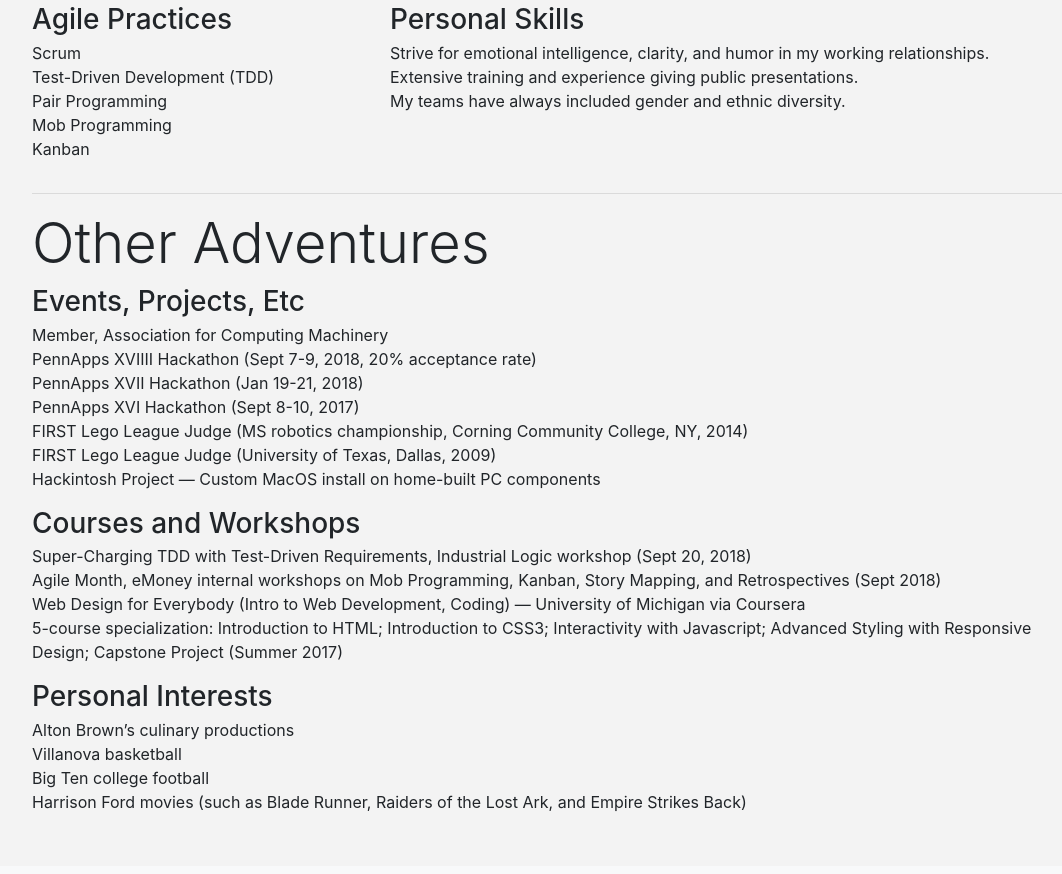
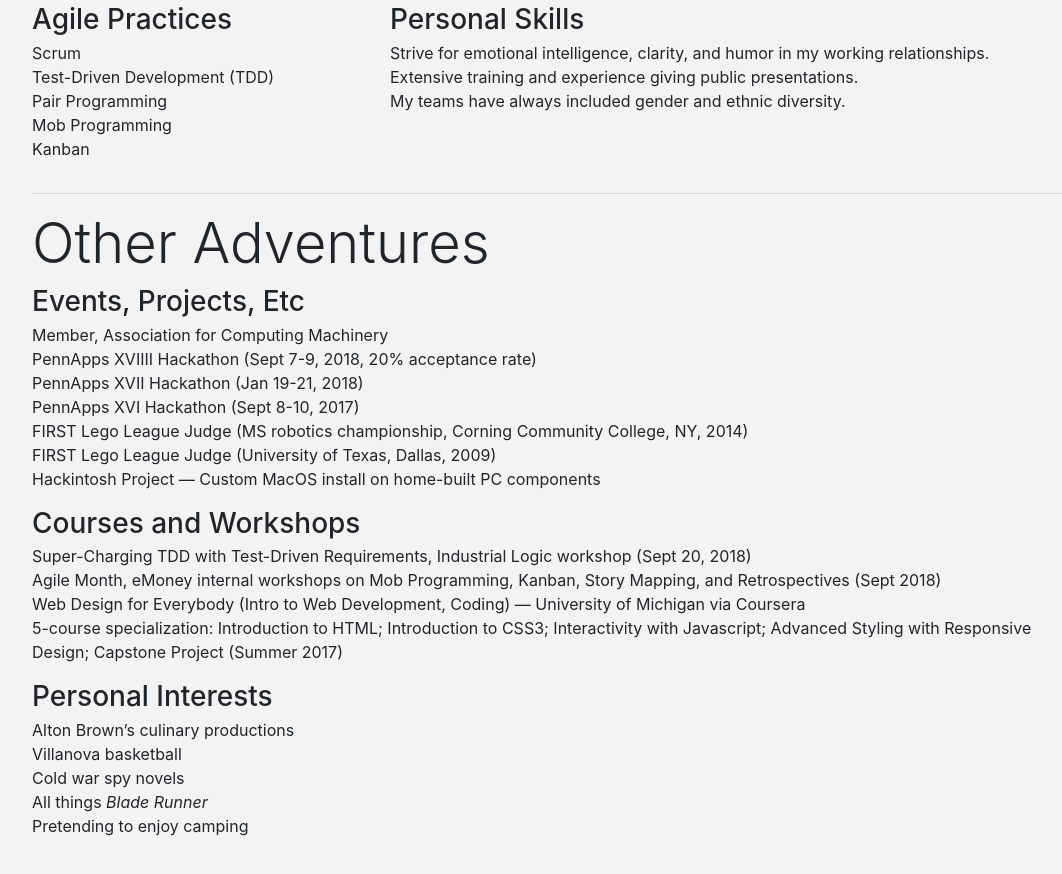
Before and after one commit to pseudodennis/github.io, a plain HTML site: page index.html in a window 1280 px wide. Shown: the part 1707-2581 px from the top of the page, without its empty margins (86-1148 px from the left). Drawn offline with nearby package versions, Linux system fonts and the light colour scheme.

Commit message:
Update index.html

```diff
--- a/index.html
+++ b/index.html
@@ -212,9 +212,12 @@
                     <li>
                         Villanova basketball</li>
                     <li>
-                        Big Ten college football</li>
+                        Cold war spy novels</li>
                     <li>
-                        Harrison Ford movies (such as Blade Runner, Raiders of the Lost Ark, and Empire Strikes Back)
+                        All things <em>Blade Runner</em>
+                    </li>
+                    <li>
+                        Pretending to enjoy camping
                     </li>
                 </ul>
 
```
